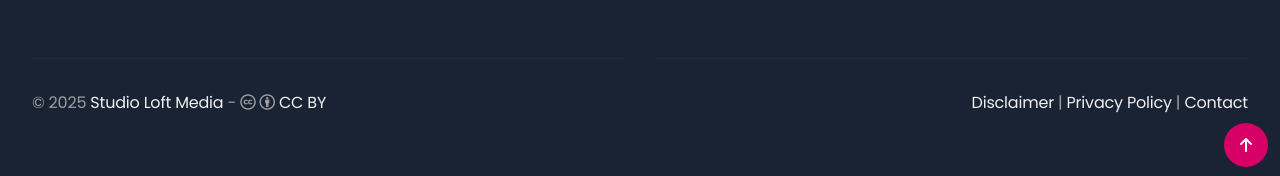
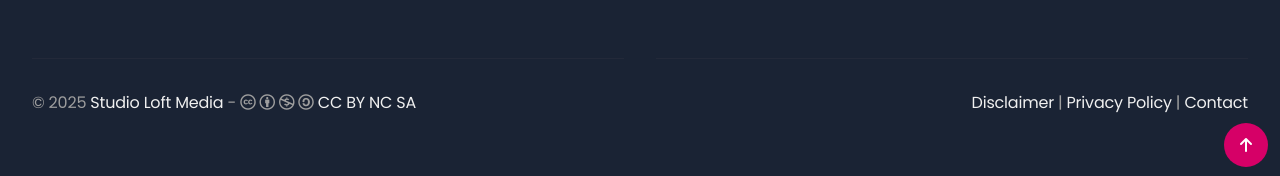
Before and after one commit to studioloft/studioloft.github.io, a Jekyll site: the page built from index.html, in a window 1280 px wide and 900 px high, scrolled down 4378 px. Shown: the part 721-897 px from the top of the window. Built offline with Jekyll 4.4.1, drawn with Linux system fonts in a browser that asks for light colours; the list of posts is cut into pages by our own code.

Commit message:
CC license update

```diff
--- a/_includes/footer.html
+++ b/_includes/footer.html
@@ -98,7 +98,7 @@
   <div class="container">
     <div class="row">
       <div class="col col-6 col-d-12">
-        <div class="copyright">&copy; {{ site.time | date: '%Y' }} <a href="/">{{ site.data.settings.title }}</a> - <i class="fa-brands fa-creative-commons"></i> <i class="fa-brands fa-creative-commons-by"></i> <a href="https://creativecommons.org/share-your-work/cclicenses/">CC BY</a></div>
+        <div class="copyright">&copy; {{ site.time | date: '%Y' }} <a href="/">{{ site.data.settings.title }}</a> - <i class="fa-brands fa-creative-commons"></i> <i class="fa-brands fa-creative-commons-by"></i>  <i class="fa-brands fa-creative-commons-nc"></i>  <i class="fa-brands fa-creative-commons-sa"></i> <a href="https://creativecommons.org/share-your-work/cclicenses/">CC BY NC SA</a></div>
 
       </div>
       <div class="col col-6 col-d-12">
```
